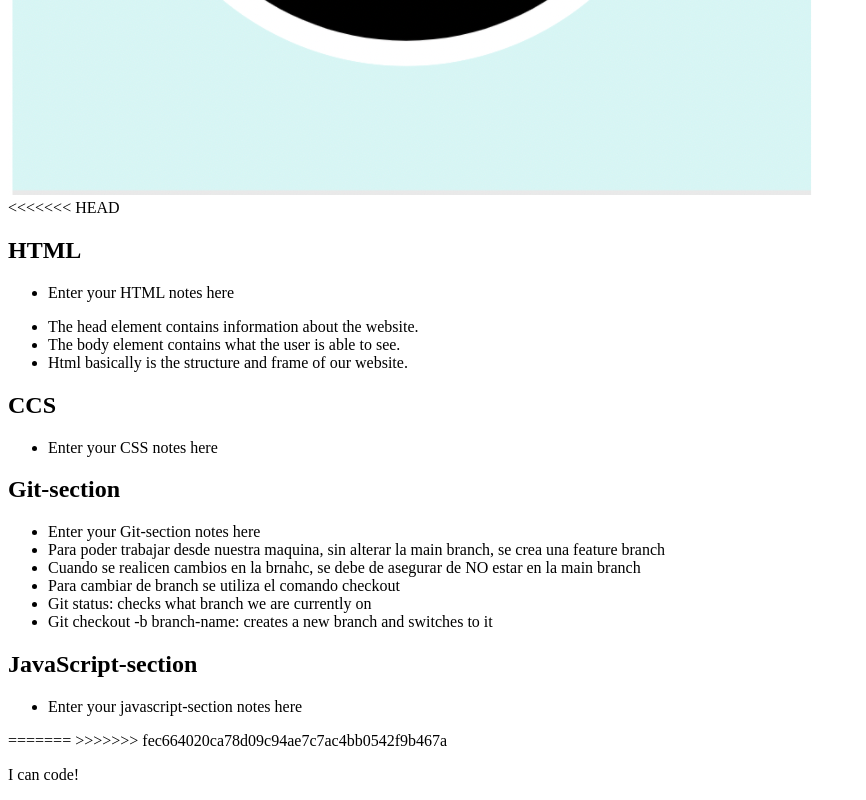
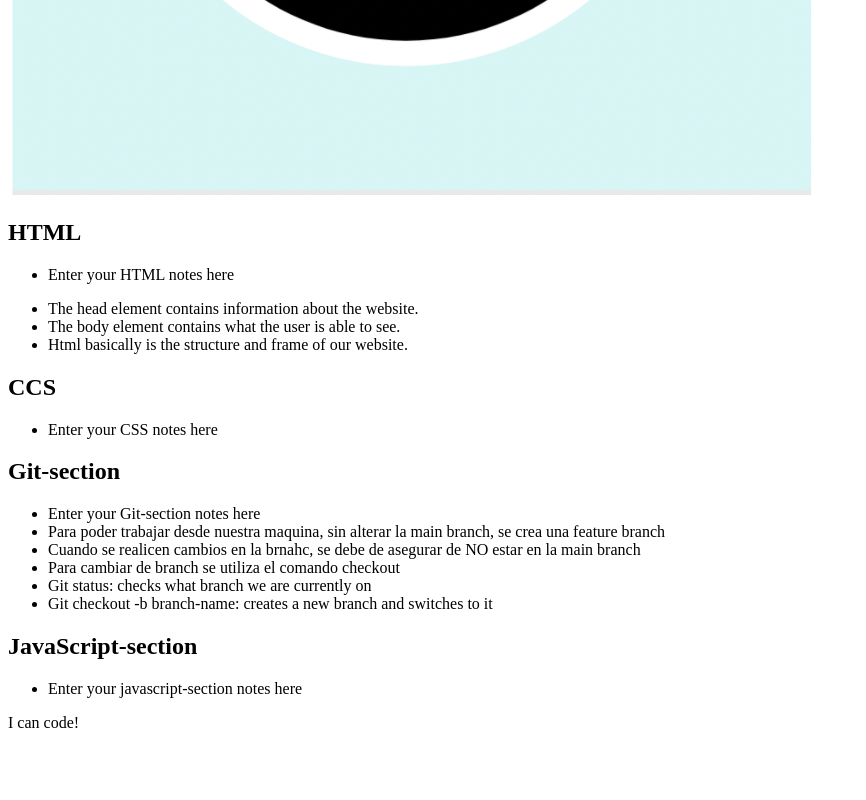
Before and after one commit to Gabrielasiu/prework-study-guide, a plain HTML site: page prework-study-guide/index.html in a window 1280 px wide. Shown: the part 661-1461 px from the top of the page, without its empty margins (0-866 px from the left). After the commit the page ends 1409 px from the top, so only its background shows below. Drawn offline with Linux system fonts and the light colour scheme.

Commit message:
Update index.html

```diff
--- a/prework-study-guide/index.html
+++ b/prework-study-guide/index.html
@@ -12,7 +12,6 @@
       <img src="./assets/bowtie-cat.png" alt="Profile image of cat wearing a bow tie." />
     </header>
     <main>
-<<<<<<< HEAD
       <section class="card" id="html-section">
         <h2>HTML</h2>
         <ul>
@@ -51,10 +50,7 @@
           <li>Enter your javascript-section notes here</li>
         </ul>
 
-      </section>
-=======
       <!-- Student code goes here -->
->>>>>>> fec664020ca78d09c94ae7c7ac4bb0542f9b467a
     </main>
 
     <footer>
```
